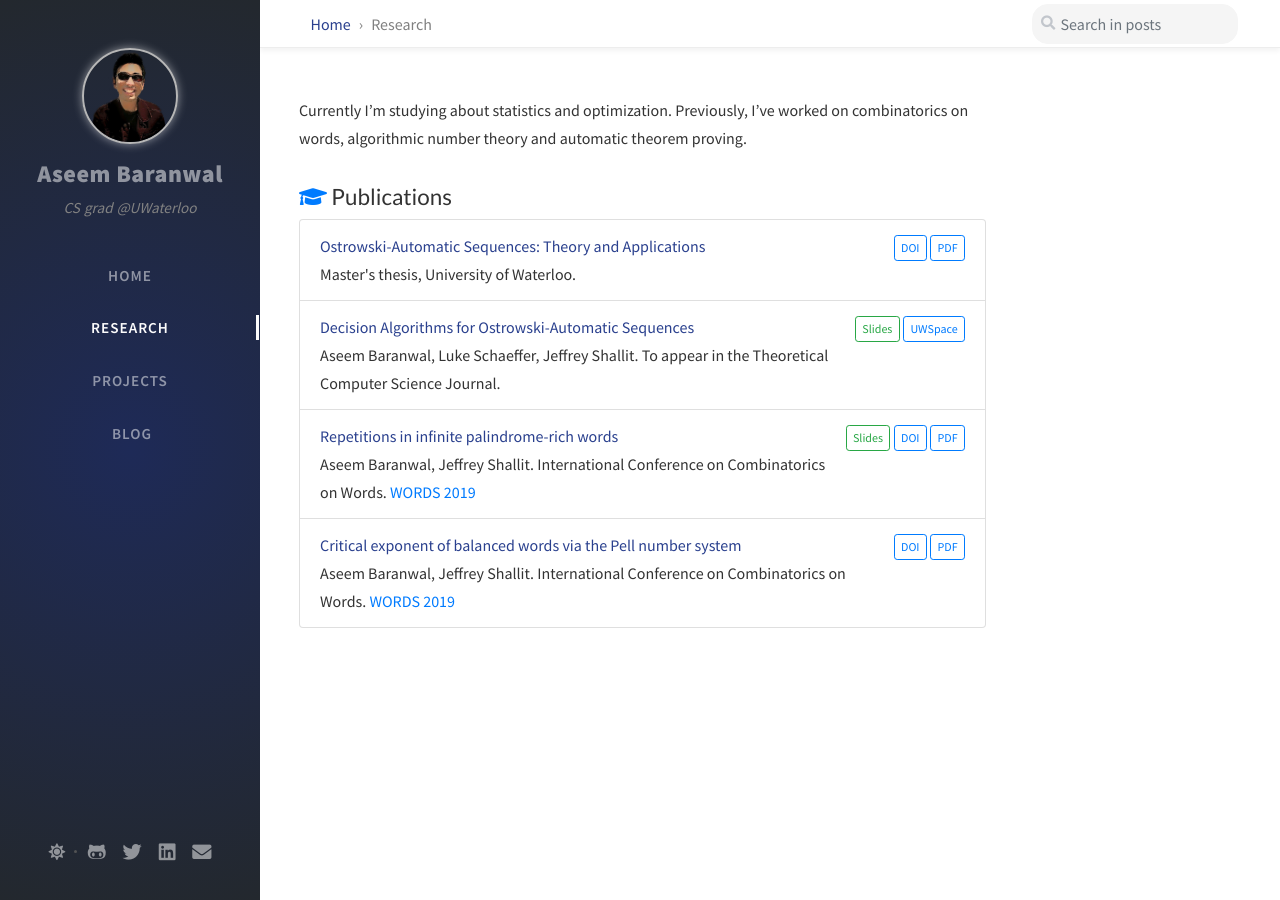
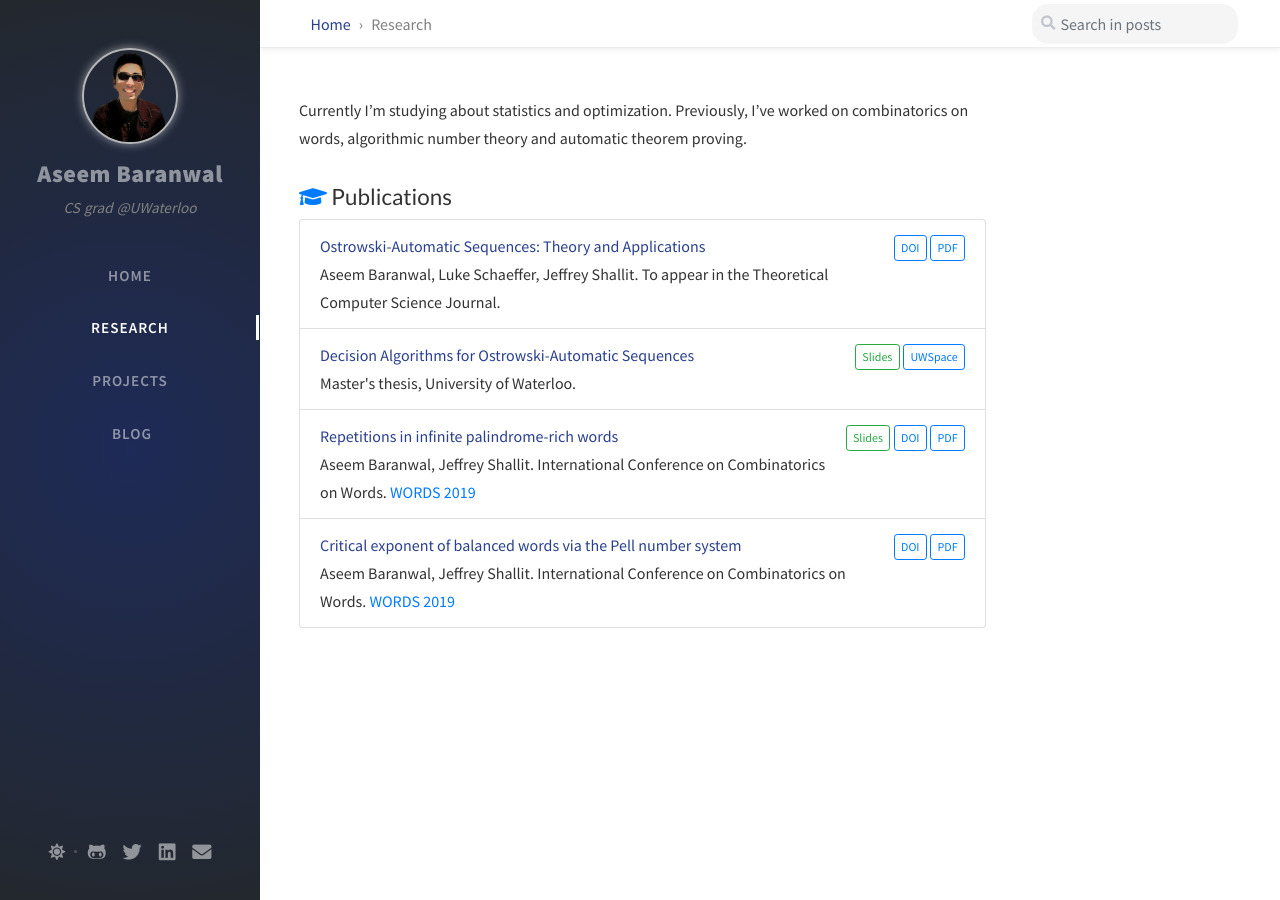
Before and after one commit to aseemrb/aseemrb.github.io, a Jekyll site: the page built from tabs/research.md, in a window 1280 px wide. Built offline with Jekyll 4.4.1, drawn with Linux system fonts in a browser that asks for light colours; nearby versions of some CDN libraries; comment, search, counter and statistics services are not loaded; some of the changed lines change nothing that is shown.

Commit message:
add paper

```diff
--- a/tabs/research.md
+++ b/tabs/research.md
@@ -16,10 +16,10 @@
     <span><a href="http://hdl.handle.net/10012/15845">Ostrowski-Automatic Sequences: Theory and Applications</a></span>
     <span class="float-right">
       <a class="btn btn-sm btn-outline-primary btn-research" href="">DOI</a>
-      <a class="btn btn-sm btn-outline-primary btn-research" href="http://hdl.handle.net/10012/15845">PDF</a>
+      <a class="btn btn-sm btn-outline-primary btn-research" href="">PDF</a>
     </span>
     <br>
-    Master's thesis, University of Waterloo.
+    Aseem Baranwal, Luke Schaeffer, Jeffrey Shallit. To appear in the Theoretical Computer Science Journal.
   </li>
 
   <li class="list-group-item">
@@ -29,7 +29,7 @@
       <a class="btn btn-sm btn-outline-primary btn-research" href="http://hdl.handle.net/10012/15845">UWSpace</a>
     </span>
     <br>
-    Aseem Baranwal, Luke Schaeffer, Jeffrey Shallit. To appear in the Theoretical Computer Science Journal.
+    Master's thesis, University of Waterloo.
   </li>
 
   <li class="list-group-item">
```
